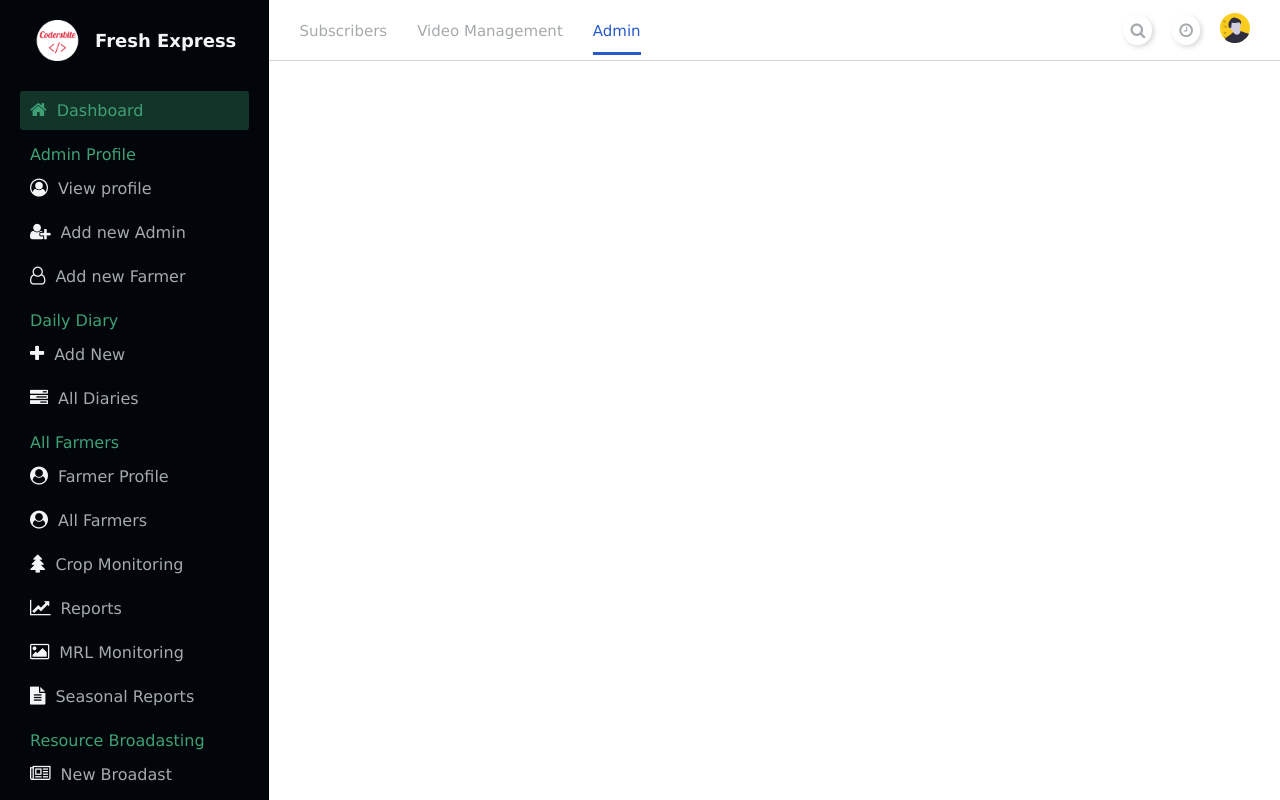
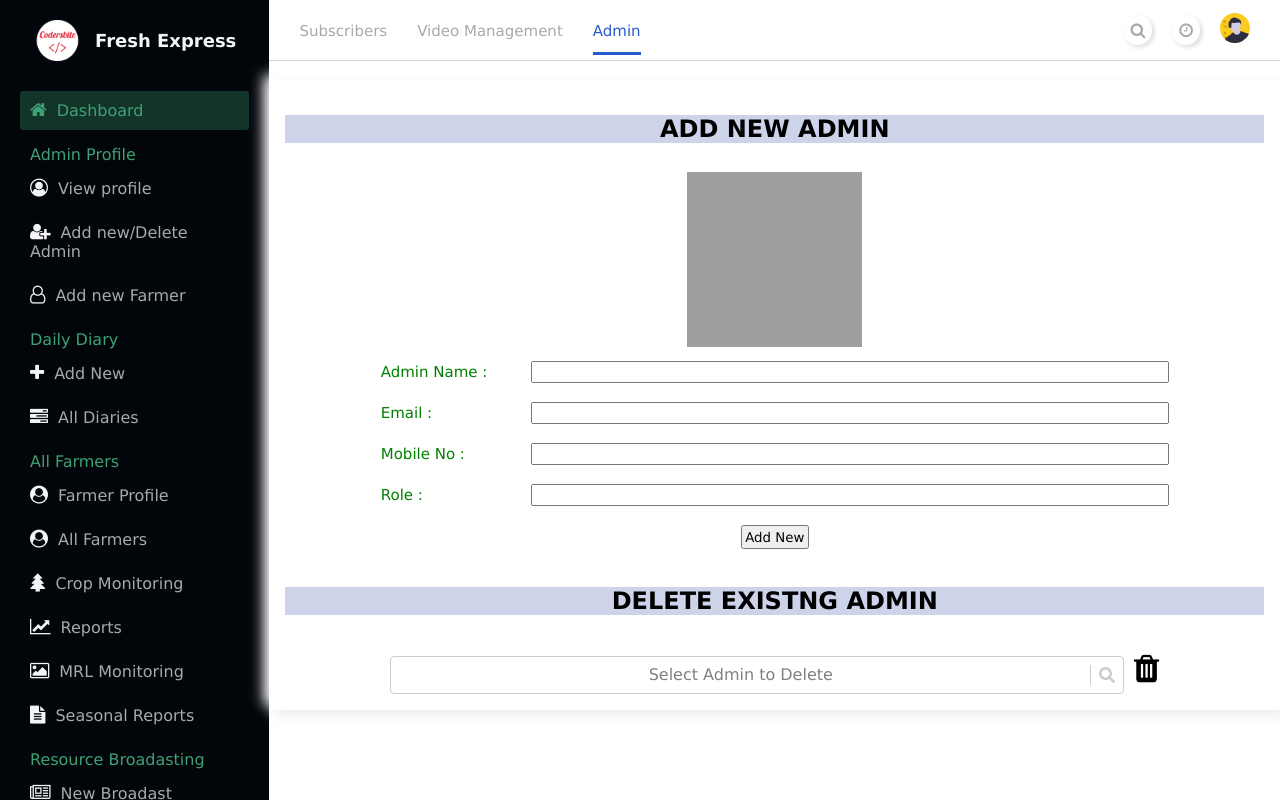
Before and after one commit to Harshal-9/FreshExpress-Dashboard, a React (Create React App) app: page /AddDelAdmin in a window 1280 px wide. Built offline with nearby package versions, Linux system fonts and the light colour scheme; grey boxes are pictures that could not be loaded.

Commit message:
Added Admin Profile page and AddDel page for superadmins

```diff
--- a/src/App.js
+++ b/src/App.js
@@ -10,14 +10,14 @@ import AddNewFarmer from "./components/FarmerProfileSection/AddNewFarmer";
 import BroadcastShowAll from "./components/BroadcastSection/BroadcastShowAll";
 import ViewArticle from "./components/BroadcastSection/BroadcastViewArticle";
 import NewBroadcast from "./components/BroadcastSection/NewBroadcast";
-
 import AllDiaries from "./components/Dailydiary/AllDiaries";
 import CropMonitoring from "./components/CropMonitoring/CropMonitoring";
 import CropMonitoringViewEntry from "./components/CropMonitoring/CropMonitoringViewEntry";
 import SingleDiary from "./components/Dailydiary/SingleDiary";
-
 import MRLMonitoring from "./components/MRLMonitoring/MRLMonitoring";
 import MRLMonitoringUpload from "./components/MRLMonitoring/MRLMonitoringUpload";
+import AdminProfile from "./components/admin/AdminProfile";
+import AddDelAdmin from "./components/admin/AddDelAdmin";
 
 const App = () => {
   const [sidebarOpen, setsidebarOpen] = useState(false);
@@ -85,6 +85,8 @@ const App = () => {
             path="/MRLMonitoringUpload"
             element={<MRLMonitoringUpload />}
           ></Route>
+          <Route exact path="/adminProfile" element={<AdminProfile />}></Route>
+          <Route exact path="/AddDelAdmin" element={<AddDelAdmin />}></Route>
         </Routes>
       </Router>
     </div>
--- /dev/null
+++ b/src/components/admin/AddDelAdmin.css
@@ -0,0 +1,13 @@
+.AdminProfileLabel {
+  text-align: left;
+  display: inline-block;
+  width: 150px;
+  color: green;
+  font-family: Verdana, Geneva, Tahoma, sans-serif;
+  font-size: 15px;
+}
+
+.selectDelete {
+  display: inline-block;
+  width: 75%;
+}
--- /dev/null
+++ b/src/components/admin/AddDelAdmin.js
@@ -0,0 +1,139 @@
+import React, { useState } from "react";
+import Select, { components } from "react-select";
+import { FontAwesomeIcon } from "@fortawesome/react-fontawesome";
+import { faSearch } from "@fortawesome/free-solid-svg-icons";
+import { library } from "@fortawesome/fontawesome-svg-core";
+import "./AddDelAdmin.css";
+import axios from "axios";
+import UpdateSuccessToast, {
+  FailureToast,
+  CustomToast,
+} from "../Toasts/AllToasts";
+
+// Below functions for adding search icon in reactselect
+library.add(faSearch);
+const CaretDownIcon = () => {
+  return <FontAwesomeIcon icon="search" />;
+};
+const DropdownIndicator = (props) => {
+  return (
+    <components.DropdownIndicator {...props}>
+      <CaretDownIcon />
+    </components.DropdownIndicator>
+  );
+};
+
+function AddDelAdmin(props) {
+  console.log(props);
+
+  return (
+    <div>
+      <br />
+      <div
+        className="MyCardColumn"
+        style={{ display: "inline-block", verticalAlign: "top" }}
+      >
+        <div className="MyCard">
+          <br />
+          <h2 style={{ textAlign: "center", backgroundColor: "#cdd4ea" }}>
+            ADD NEW ADMIN
+          </h2>
+          <br />
+
+          <img
+            src="https://www.pngitem.com/pimgs/m/146-1468465_early-signs-of-conception-user-profile-icon-hd.png"
+            width="175px"
+            height="175px"
+            alt="AdminImg"
+            style={{ display: "inline-block", margin: "10px" }}
+          ></img>
+          <div style={{ display: "inline-block" }}>
+            <div style={{ textAlign: "right" }}></div>
+            <form>
+              <label className="AdminProfileLabel">Admin Name : </label>
+              <input
+                type="text"
+                size="75"
+                // value={farmerAllData.name}
+                onChange={(event) => {}}
+              ></input>
+              <br />
+              <br />
+              <label className="AdminProfileLabel">Email : </label>
+              <input
+                type="text"
+                size="75"
+                // value={farmerAllData.name}
+                onChange={(event) => {}}
+              ></input>
+              <br />
+              <br />
+              <label className="AdminProfileLabel">Mobile No : </label>
+              <input
+                type="text"
+                size="75"
+                // value={farmerAllData.name}
+                onChange={(event) => {}}
+              ></input>
+              <br />
+              <br />
+              <label className="AdminProfileLabel">Role : </label>
+              <input
+                type="text"
+                size="75"
+                // value={farmerAllData.name}
+                onChange={(event) => {}}
+              ></input>
+              <br />
+              <br />
+              <button
+                onClick={(event) => {
+                  event.preventDefault();
+
+                  // const { farmerId, ...tempObj } = farmerAllData;
+                  // console.log("Sending Data", tempObj, farmerId);
+
+                  axios
+                    .post(
+                      "https://immense-beach-88770.herokuapp.com/farmers/edit/",
+                      {}
+                    )
+                    .then((res) => {
+                      console.log("Response", res);
+                      UpdateSuccessToast();
+                    })
+                    .catch((err) => {
+                      console.log("Error", err);
+                      FailureToast();
+                    });
+                }}
+              >
+                Add New
+              </button>
+            </form>
+          </div>
+          <br />
+          <br />
+          <br />
+          <h2 style={{ textAlign: "center", backgroundColor: "#cdd4ea" }}>
+            DELETE EXISTNG ADMIN
+          </h2>
+          <br />
+          <br />
+          <Select
+            components={{ DropdownIndicator }}
+            className="selectDelete"
+            placeholder="Select Admin to Delete"
+          />
+          <i
+            className="fa fa-trash fa-2x"
+            aria-hidden="true"
+            style={{ marginLeft: "1%" }}
+          ></i>
+        </div>
+      </div>
+    </div>
+  );
+}
+
+export default AddDelAdmin;
--- /dev/null
+++ b/src/components/admin/AdminProfile.css
@@ -0,0 +1,8 @@
+.AdminProfileLabel {
+  text-align: left;
+  display: inline-block;
+  width: 150px;
+  color: green;
+  font-family: Verdana, Geneva, Tahoma, sans-serif;
+  font-size: 15px;
+}
--- /dev/null
+++ b/src/components/admin/AdminProfile.js
@@ -0,0 +1,123 @@
+import React, { useState } from "react";
+import "./AdminProfile.css";
+import axios from "axios";
+import UpdateSuccessToast, {
+  FailureToast,
+  CustomToast,
+} from "../Toasts/AllToasts";
+
+function AdminProfile(props) {
+  console.log(props);
+  const [isDisabled, setIsDisabled] = useState(true);
+
+  // Function to handle edit of FarmerData form
+  function handleEdit(event) {
+    event.preventDefault();
+    if (isDisabled) {
+      setIsDisabled(false);
+    } else {
+      setIsDisabled(true);
+    }
+  }
+
+  return (
+    <div>
+      <br />
+      <div
+        className="MyCardColumn"
+        style={{ display: "inline-block", verticalAlign: "top" }}
+      >
+        <div className="MyCard">
+          <img
+            src="https://www.pngitem.com/pimgs/m/146-1468465_early-signs-of-conception-user-profile-icon-hd.png"
+            width="175px"
+            height="175px"
+            alt="AdminImg"
+            style={{ display: "inline-block", margin: "10px" }}
+          ></img>
+          <br />
+          <div style={{ display: "inline-block" }}>
+            <div style={{ textAlign: "right" }}>
+              <i
+                className="fa fa-edit fa-lg"
+                aria-hidden="true"
+                onClick={handleEdit}
+              ></i>
+            </div>
+            <form>
+              <label className="AdminProfileLabel">Admin Name : </label>
+              <input
+                type="text"
+                disabled={isDisabled}
+                size="75"
+                // value={farmerAllData.name}
+                onChange={(event) => {}}
+              ></input>
+              <br />
+              <br />
+              <label className="AdminProfileLabel">Email : </label>
+              <input
+                type="text"
+                disabled={isDisabled}
+                size="75"
+                // value={farmerAllData.name}
+                onChange={(event) => {}}
+              ></input>
+              <br />
+              <br />
+              <label className="AdminProfileLabel">Mobile No : </label>
+              <input
+                type="text"
+                disabled={isDisabled}
+                size="75"
+                // value={farmerAllData.name}
+                onChange={(event) => {}}
+              ></input>
+              <br />
+              <br />
+              <label className="AdminProfileLabel">Role : </label>
+              <input
+                type="text"
+                disabled={isDisabled}
+                size="75"
+                // value={farmerAllData.name}
+                onChange={(event) => {}}
+              ></input>
+              <br />
+              <br />
+              {!isDisabled ? (
+                <button
+                  onClick={(event) => {
+                    event.preventDefault();
+                    setIsDisabled(true);
+
+                    // const { farmerId, ...tempObj } = farmerAllData;
+                    // console.log("Sending Data", tempObj, farmerId);
+
+                    axios
+                      .post(
+                        "https://immense-beach-88770.herokuapp.com/farmers/edit/",
+                        {}
+                      )
+                      .then((res) => {
+                        console.log("Response", res);
+                        UpdateSuccessToast();
+                      })
+                      .catch((err) => {
+                        console.log("Error", err);
+                        FailureToast();
+                      });
+                  }}
+                >
+                  Save Changes
+                </button>
+              ) : null}
+            </form>
+          </div>
+        </div>
+      </div>
+    </div>
+  );
+}
+
+export default AdminProfile;
--- a/src/components/sidebar/Sidebar.js
+++ b/src/components/sidebar/Sidebar.js
@@ -25,11 +25,11 @@ const Sidebar = ({ sidebarOpen, closeSidebar }) => {
         <h2>Admin Profile</h2>
         <div className="sidebar__link">
           <i className="fa fa-user-circle-o" aria-hidden="true"></i>
-          <a href="#">View profile</a>
+          <a href="/adminProfile">View profile</a>
         </div>
         <div className="sidebar__link">
           <i className="fa fa-user-plus" aria-hidden="true"></i>
-          <a href="#">Add new Admin</a>
+          <a href="/AddDelAdmin">Add new/Delete Admin</a>
         </div>
         <div className="sidebar__link">
           <i className="fa fa-user-o" aria-hidden="true"></i>
```
